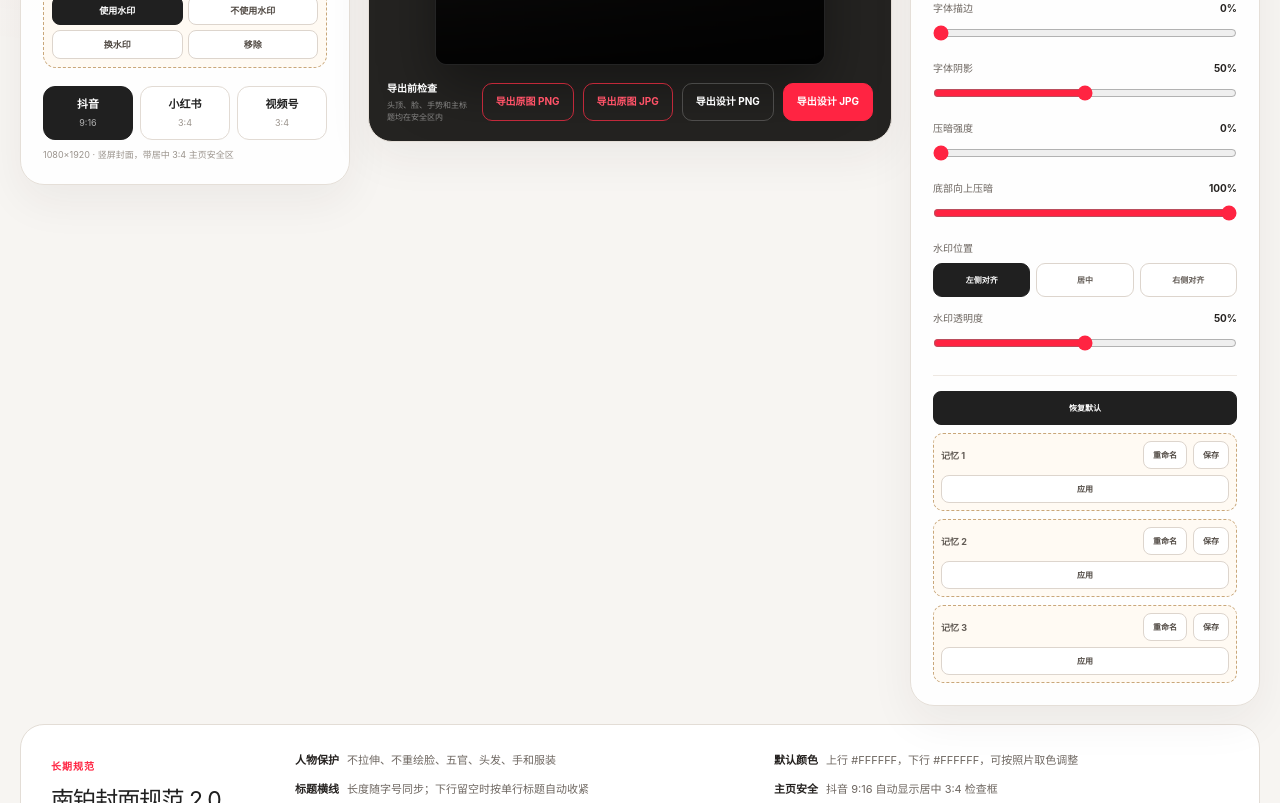
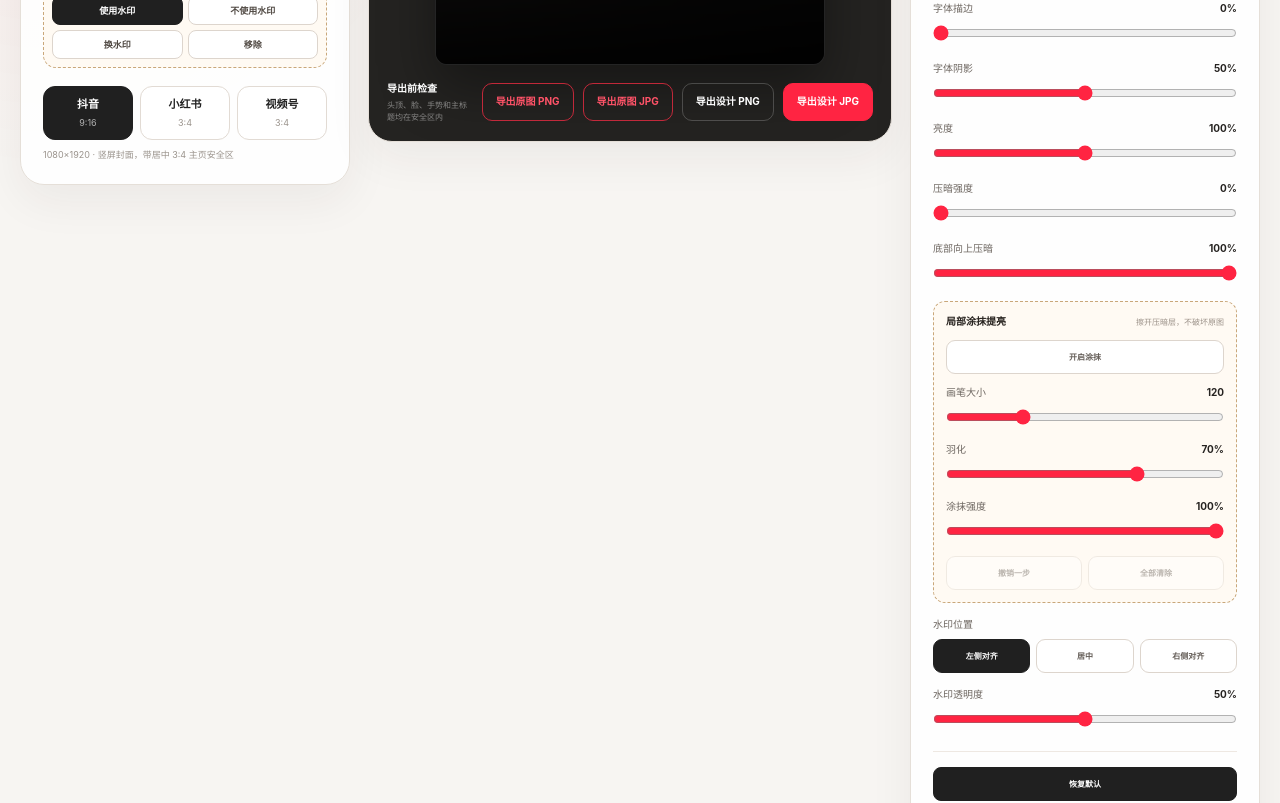
Before and after one commit to wdmm630202/nbo-cover-copy, a Next.js app: page /cover in a window 1280 px wide. Shown: the part 980-1783 px from the top of the page. Built offline with nearby package versions, Linux system fonts and the light colour scheme.

Commit message:
add feathered retouch brush and brightness control

```diff
--- a/app/cover/CoverStudio.tsx
+++ b/app/cover/CoverStudio.tsx
@@ -40,6 +40,7 @@ type StudioSettings = {
   showDivider: boolean;
   subtitleColor: string;
   subtitleScale: number;
+  brightness: number;
   zoom: number;
   offsetX: number;
   offsetXRangeVersion: number;
@@ -65,6 +66,9 @@ type ExportAsset = {
   outputSize: { width: number; height: number };
 };
 
+type RetouchPoint = { x: number; y: number };
+type RetouchStroke = { points: RetouchPoint[]; size: number; feather: number; strength: number };
+
 const STORAGE_KEY = "nbo-cover-studio-settings-v1";
 const MEMORY_KEY_PREFIX = "nbo-cover-studio-memory-";
 const MEMORY_NAMES_KEY = "nbo-cover-studio-memory-names";
@@ -90,6 +94,7 @@ const DEFAULT_SETTINGS: StudioSettings = {
   showDivider: true,
   subtitleColor: "#FFFFFF",
   subtitleScale: 100,
+  brightness: 100,
   zoom: 100,
   offsetX: 0,
   offsetXRangeVersion: 2,
@@ -134,6 +139,7 @@ function drawCover(
   includeGuide: boolean,
   outputSize?: { width: number; height: number },
   photoOnly = false,
+  retouchStrokes: RetouchStroke[] = [],
 ) {
   const context = canvas.getContext("2d");
   if (!context) return;
@@ -154,6 +160,7 @@ function drawCover(
     const imageWidth = image.naturalWidth * scale;
     const imageHeight = image.naturalHeight * scale;
     context.save();
+    context.filter = `brightness(${settings.brightness}%)`;
     context.translate(width / 2 + (settings.offsetX / 100) * width, height / 2 + (settings.offsetY / 100) * height);
     context.rotate(radians);
     context.drawImage(image, -imageWidth / 2, -imageHeight / 2, imageWidth, imageHeight);
@@ -172,7 +179,15 @@ function drawCover(
   }
 
   if (!photoOnly) {
-    drawTemplateShade(context, settings.templateId, width, height, settings.shade, settings.bottomShade);
+    const shadeCanvas = document.createElement("canvas");
+    shadeCanvas.width = width;
+    shadeCanvas.height = height;
+    const shadeContext = shadeCanvas.getContext("2d");
+    if (shadeContext) {
+      drawTemplateShade(shadeContext, settings.templateId, width, height, settings.shade, settings.bottomShade);
+      eraseShadeWithBrush(shadeContext, width, height, retouchStrokes);
+      context.drawImage(shadeCanvas, 0, 0);
+    }
     drawTemplateText(context, settings, width, height, watermark);
     if (watermark) drawWatermark(context, watermark, settings, width, height);
   }
@@ -205,6 +220,47 @@ function drawCover(
     context.fillText("播放量避让区 144px", 30, reserveTop + 38);
     context.restore();
   }
+}
+
+function eraseShadeWithBrush(
+  context: CanvasRenderingContext2D,
+  width: number,
+  height: number,
+  strokes: RetouchStroke[],
+) {
+  if (!strokes.length) return;
+  context.save();
+  context.globalCompositeOperation = "destination-out";
+  for (const stroke of strokes) {
+    const radius = Math.max(1, stroke.size * width / 2160);
+    const feather = Math.max(0, Math.min(1, stroke.feather / 100));
+    const strength = Math.max(0, Math.min(1, stroke.strength / 100));
+    const innerRadius = radius * (1 - feather * 0.98);
+    const points: RetouchPoint[] = [];
+    stroke.points.forEach((point, index) => {
+      const previous = stroke.points[index - 1];
+      if (!previous) {
+        points.push(point);
+        return;
+      }
+      const dx = (point.x - previous.x) * width;
+      const dy = (point.y - previous.y) * height;
+      const steps = Math.max(1, Math.ceil(Math.hypot(dx, dy) / Math.max(2, radius * 0.28)));
+      for (let step = 1; step <= steps; step += 1) {
+        points.push({ x: previous.x + (point.x - previous.x) * step / steps, y: previous.y + (point.y - previous.y) * step / steps });
+      }
+    });
+    for (const point of points) {
+      const x = point.x * width;
+      const y = point.y * height;
+      const gradient = context.createRadialGradient(x, y, innerRadius, x, y, radius);
+      gradient.addColorStop(0, `rgba(0,0,0,${strength})`);
+      gradient.addColorStop(1, "rgba(0,0,0,0)");
+      context.fillStyle = gradient;
+      context.fillRect(x - radius, y - radius, radius * 2, radius * 2);
+    }
+  }
+  context.restore();
 }
 
 function drawTemplateShade(
@@ -583,8 +639,15 @@ export default function CoverStudio() {
   const [syncedImage, setSyncedImage] = useState<CoverImageSync | null>(null);
   const [memoryNames, setMemoryNames] = useState(["记忆 1", "记忆 2", "记忆 3"]);
   const [rotationMode, setRotationMode] = useState(false);
+  const [brushMode, setBrushMode] = useState(false);
+  const [brushSize, setBrushSize] = useState(120);
+  const [brushFeather, setBrushFeather] = useState(70);
+  const [brushStrength, setBrushStrength] = useState(100);
+  const [retouchStrokes, setRetouchStrokes] = useState<RetouchStroke[]>([]);
   const settingsRef = useRef(settings);
   const rotationModeRef = useRef(rotationMode);
+  const brushModeRef = useRef(brushMode);
+  const brushSettingsRef = useRef({ size: brushSize, feather: brushFeather, strength: brushStrength });
 
   const preset = useMemo(
     () => PLATFORM_PRESETS.find((item) => item.id === settings.platformId) ?? PLATFORM_PRESETS[0],
@@ -642,13 +705,28 @@ export default function CoverStudio() {
   }, [rotationMode]);
 
   useEffect(() => {
+    brushModeRef.current = brushMode;
+    brushSettingsRef.current = { size: brushSize, feather: brushFeather, strength: brushStrength };
+  }, [brushFeather, brushMode, brushSize, brushStrength]);
+
+  useEffect(() => {
     const canvas = canvasRef.current;
     if (!canvas || !image) return;
     let drag: { pointerId: number; x: number; y: number; offsetX: number; offsetY: number; rotation: number } | null = null;
+    let brushPointerId: number | null = null;
     const clamp = (value: number, min: number, max: number) => Math.max(min, Math.min(max, value));
 
     const handlePointerDown = (event: PointerEvent) => {
       if (event.button !== 0) return;
+      if (brushModeRef.current) {
+        const rect = canvas.getBoundingClientRect();
+        const point = { x: clamp((event.clientX - rect.left) / rect.width, 0, 1), y: clamp((event.clientY - rect.top) / rect.height, 0, 1) };
+        const brush = brushSettingsRef.current;
+        brushPointerId = event.pointerId;
+        setRetouchStrokes((current) => [...current, { points: [point], ...brush }]);
+        canvas.setPointerCapture(event.pointerId);
+        return;
+      }
       const current = settingsRef.current;
       drag = {
         pointerId: event.pointerId,
@@ -661,6 +739,12 @@ export default function CoverStudio() {
       canvas.setPointerCapture(event.pointerId);
     };
     const handlePointerMove = (event: PointerEvent) => {
+      if (brushPointerId === event.pointerId) {
+        const rect = canvas.getBoundingClientRect();
+        const point = { x: clamp((event.clientX - rect.left) / rect.width, 0, 1), y: clamp((event.clientY - rect.top) / rect.height, 0, 1) };
+        setRetouchStrokes((current) => current.map((stroke, index) => index === current.length - 1 ? { ...stroke, points: [...stroke.points, point] } : stroke));
+        return;
+      }
       if (!drag || drag.pointerId !== event.pointerId) return;
       const rect = canvas.getBoundingClientRect();
       if (rotationModeRef.current) {
@@ -673,19 +757,26 @@ export default function CoverStudio() {
       }
     };
     const endDrag = (event: PointerEvent) => {
+      if (brushPointerId === event.pointerId) {
+        if (canvas.hasPointerCapture(event.pointerId)) canvas.releasePointerCapture(event.pointerId);
+        brushPointerId = null;
+        return;
+      }
       if (!drag || drag.pointerId !== event.pointerId) return;
       if (canvas.hasPointerCapture(event.pointerId)) canvas.releasePointerCapture(event.pointerId);
       drag = null;
     };
     const handleWheel = (event: WheelEvent) => {
+      if (brushModeRef.current) return;
       event.preventDefault();
       const amount = clamp(-event.deltaY * 0.02, -2, 2);
       setSettings((current) => ({
         ...current,
-        zoom: clamp(Math.round((current.zoom + amount) * 10) / 10, 100, 180),
+        zoom: clamp(Math.round((current.zoom + amount) * 10) / 10, 0, 400),
       }));
     };
     const handleDoubleClick = (event: MouseEvent) => {
+      if (brushModeRef.current) return;
       event.preventDefault();
       setRotationMode((current) => {
         const next = !current;
@@ -777,9 +868,9 @@ export default function CoverStudio() {
 
   useEffect(() => {
     if (canvasRef.current) {
-      drawCover(canvasRef.current, image, settings.watermarkEnabled ? watermark : null, settings, preset, true);
-    }
-  }, [image, preset, settings, watermark]);
+      drawCover(canvasRef.current, image, settings.watermarkEnabled ? watermark : null, settings, preset, true, undefined, false, retouchStrokes);
+    }
+  }, [image, preset, retouchStrokes, settings, watermark]);
 
   const buildExportAsset = useCallback(async (format: "jpeg" | "png", photoOnly = false): Promise<ExportAsset | null> => {
     if (!image) return null;
@@ -792,7 +883,7 @@ export default function CoverStudio() {
     const toBlob = (quality?: number) => new Promise<Blob | null>((resolve) => exportCanvas.toBlob(resolve, `image/${format}`, quality));
     const maxBytes = 19.9 * 1024 * 1024;
     let quality = format === "jpeg" ? 0.98 : undefined;
-    drawCover(exportCanvas, image, settings.watermarkEnabled ? watermark : null, settings, preset, false, outputSize, photoOnly);
+    drawCover(exportCanvas, image, settings.watermarkEnabled ? watermark : null, settings, preset, false, outputSize, photoOnly, retouchStrokes);
     let blob = await toBlob(quality);
     while (blob && blob.size > maxBytes && format === "jpeg" && (quality ?? 0) > 0.56) {
       quality = Math.max(0.56, (quality ?? 0.98) - 0.07);
@@ -801,14 +892,14 @@ export default function CoverStudio() {
     while (blob && blob.size > maxBytes && outputSize.width > 320) {
       const ratio = Math.min(0.94, Math.sqrt(maxBytes / blob.size) * 0.98);
       outputSize = { width: Math.max(320, Math.round(outputSize.width * ratio)), height: Math.max(1, Math.round(outputSize.height * ratio)) };
-      drawCover(exportCanvas, image, settings.watermarkEnabled ? watermark : null, settings, preset, false, outputSize, photoOnly);
+      drawCover(exportCanvas, image, settings.watermarkEnabled ? watermark : null, settings, preset, false, outputSize, photoOnly, retouchStrokes);
       blob = await toBlob(quality);
     }
     if (!blob) return null;
     const safeName = fileName.replace(/\.[^.]+$/, "") || "南铂封面";
     const exportName = `${safeName}_${preset.label}_${preset.ratio.replace(":", "x")}.${format === "png" ? "png" : "jpg"}`;
     return { blob, file: new File([blob], exportName, { type: blob.type }), outputSize };
-  }, [fileName, image, preset, settings, watermark]);
+  }, [fileName, image, preset, retouchStrokes, settings, watermark]);
 
   useEffect(() => {
     const generation = ++exportGenerationRef.current;
@@ -842,6 +933,8 @@ export default function CoverStudio() {
 
   const resetSettings = useCallback(() => {
     setSettings(DEFAULT_SETTINGS);
+    setRetouchStrokes([]);
+    setBrushMode(false);
     setNotice("已恢复默认构图和颜色");
   }, []);
 
@@ -921,6 +1014,7 @@ export default function CoverStudio() {
     const nextImage = new Image();
     nextImage.onload = () => {
       setImage(nextImage);
+      setRetouchStrokes([]);
       setFileName(syncedImage.fileName);
       if (!quiet) setNotice("文案页封面照片已同步，文字和构图保持不变");
     };
@@ -963,6 +1057,7 @@ export default function CoverStudio() {
     const nextImage = new Image();
     nextImage.onload = () => {
       setImage(nextImage);
+      setRetouchStrokes([]);
       setFileName(file.name);
       setNotice("照片已载入，可以调整构图和文字");
       URL.revokeObjectURL(url);
@@ -1283,8 +1378,8 @@ export default function CoverStudio() {
               安全区
             </label>
           </div>
-          <div className={`studio-canvas-shell ratio-${preset.ratio.replace(":", "-")} ${image ? "has-image" : ""} ${rotationMode ? "is-rotating" : ""}`}>
-            <canvas ref={canvasRef} aria-label="封面实时预览，可拖动照片、滚轮缩放、双击旋转" />
+          <div className={`studio-canvas-shell ratio-${preset.ratio.replace(":", "-")} ${image ? "has-image" : ""} ${rotationMode ? "is-rotating" : ""} ${brushMode ? "is-brushing" : ""}`}>
+            <canvas ref={canvasRef} aria-label="封面实时预览，可拖动照片；开启涂抹后可局部擦开压暗层" />
           </div>
           <div className="studio-export-row">
             <div>
@@ -1388,6 +1483,14 @@ export default function CoverStudio() {
               onChange={(value) => updateSetting("textShadow", value)}
             />
             <Slider
+              label="亮度"
+              value={settings.brightness}
+              min={0}
+              max={200}
+              suffix="%"
+              onChange={(value) => updateSetting("brightness", value)}
+            />
+            <Slider
               label="压暗强度"
               value={settings.shade}
               min={0}
@@ -1403,6 +1506,25 @@ export default function CoverStudio() {
               suffix="%"
               onChange={(value) => updateSetting("bottomShade", value)}
             />
+            <div className="studio-retouch">
+              <div className="studio-retouch-heading"><b>局部涂抹提亮</b><span>擦开压暗层，不破坏原图</span></div>
+              <button
+                type="button"
+                className={brushMode ? "is-active" : ""}
+                onClick={() => {
+                  setBrushMode((current) => !current);
+                  setRotationMode(false);
+                  setNotice(brushMode ? "已退出涂抹，可继续移动照片" : "已开启涂抹，请在照片上按住绘制");
+                }}
+              >{brushMode ? "退出涂抹" : "开启涂抹"}</button>
+              <Slider label="画笔大小" value={brushSize} min={20} max={400} suffix="" onChange={setBrushSize} />
+              <Slider label="羽化" value={brushFeather} min={0} max={100} suffix="%" onChange={setBrushFeather} />
+              <Slider label="涂抹强度" value={brushStrength} min={0} max={100} suffix="%" onChange={setBrushStrength} />
+              <div className="studio-retouch-actions">
+                <button type="button" disabled={!retouchStrokes.length} onClick={() => setRetouchStrokes((current) => current.slice(0, -1))}>撤销一步</button>
+                <button type="button" disabled={!retouchStrokes.length} onClick={() => setRetouchStrokes([])}>全部清除</button>
+              </div>
+            </div>
             <div className="studio-watermark-align">
               <span>水印位置</span>
               <div>
--- a/app/globals.css
+++ b/app/globals.css
@@ -960,6 +960,16 @@ body {
   gap: 14px;
 }
 
+.studio-retouch { padding: 12px; display: grid; gap: 11px; border: 1px dashed #c9a77a; border-radius: 12px; background: #fffaf3; }
+.studio-retouch-heading { display: flex; justify-content: space-between; align-items: baseline; gap: 8px; }
+.studio-retouch-heading b { color: #28231f; font-size: 10px; }
+.studio-retouch-heading span { color: #9b9188; font-size: 8px; }
+.studio-retouch > button, .studio-retouch-actions button { min-height: 34px; border: 1px solid #ddd5cd; border-radius: 9px; background: #fff; color: #625b55; font-size: 8px; font-weight: 750; cursor: pointer; }
+.studio-retouch > button.is-active { border-color: var(--red); background: var(--red); color: #fff; }
+.studio-retouch-actions { display: grid; grid-template-columns: 1fr 1fr; gap: 6px; }
+.studio-retouch button:disabled { cursor: not-allowed; opacity: .42; }
+.studio-canvas-shell.is-brushing canvas { cursor: crosshair; touch-action: none; }
+
 .studio-slider > span {
   margin-bottom: 7px;
   display: flex;
```
Also changed, not shown: 4 other files (tests, documents, lock files or other folders).
